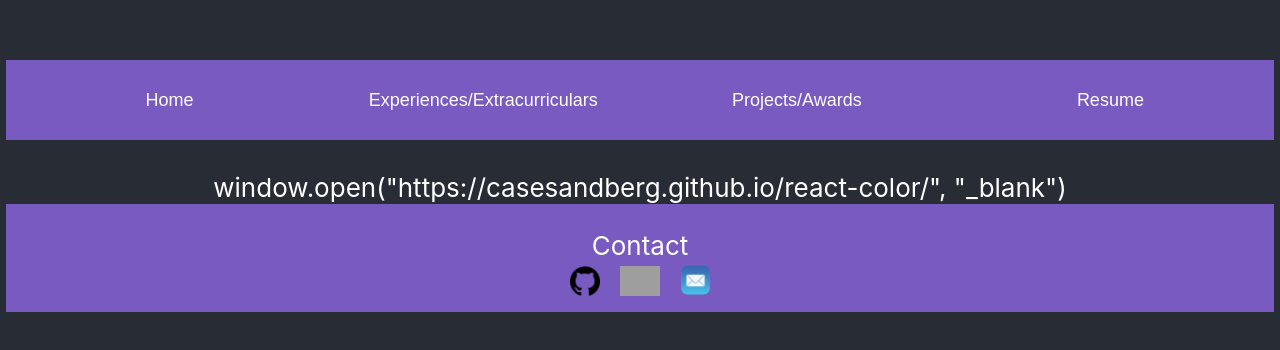
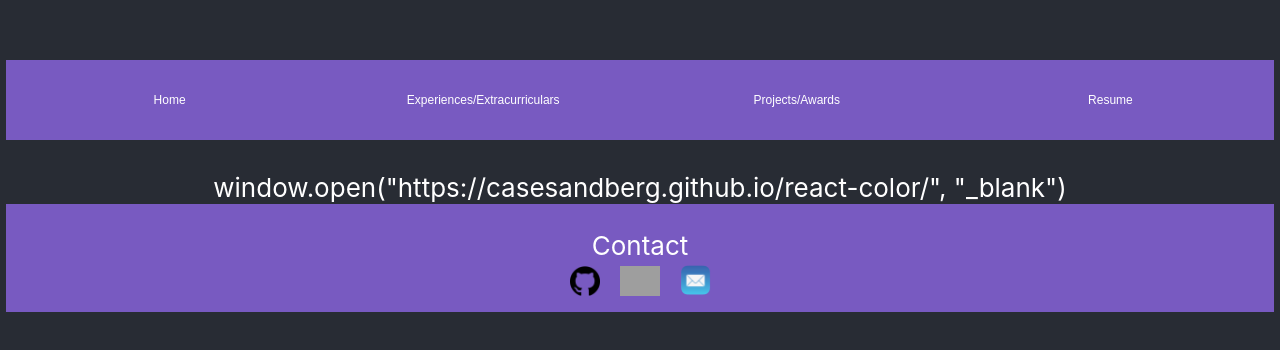
Before and after one commit to JY20/JY-website, a React (Create React App) app: page /resume in a window 1280 px wide. Shown: the part 214-564 px from the top of the page. Built offline with nearby package versions, Linux system fonts and the light colour scheme; grey boxes are pictures that could not be loaded.

Commit message:
menu text size updated

```diff
--- a/src/pages/menu.js
+++ b/src/pages/menu.js
@@ -24,21 +24,21 @@ class Menu extends React.Component {
         <BrowserRouter>
           <section style={{backgroundColor: "#785ac1", margin:"1px",width:this.props.width*0.99, height:this.props.height*0.1}}>
             <Link to="/home">
-                <Button onMouseOver={MouseOver} onMouseOut={MouseOut} style={{fontSize:"18px",background:"transparent",color:"white",border:"none",width:this.props.width*0.245,  height:this.props.height*0.1}}>
+                <Button onMouseOver={MouseOver} onMouseOut={MouseOut} style={{fontSize:"12px",background:"transparent",color:"white",border:"none",width:this.props.width*0.245,  height:this.props.height*0.1}}>
                     Home
                 </Button>
             </Link>
             <Link to="/e">
-                <Button onMouseOver={MouseOver} onMouseOut={MouseOut} style={{fontSize:"18px",background:"transparent",color:"white",border:"none", width:this.props.width*0.245,  height:this.props.height*0.1}}>
+                <Button onMouseOver={MouseOver} onMouseOut={MouseOut} style={{fontSize:"12px",background:"transparent",color:"white",border:"none", width:this.props.width*0.245,  height:this.props.height*0.1}}>
                     Experiences/Extracurriculars
                 </Button>
             </Link>
             <Link to="/projects">
-                <Button onMouseOver={MouseOver} onMouseOut={MouseOut} style={{fontSize:"18px",background:"transparent",color:"white",border:"none", width:this.props.width*0.245,  height:this.props.height*0.1}}>
+                <Button onMouseOver={MouseOver} onMouseOut={MouseOut} style={{fontSize:"12px",background:"transparent",color:"white",border:"none", width:this.props.width*0.245,  height:this.props.height*0.1}}>
                     Projects/Awards
                 </Button>
             </Link>
-            <Button onClick={()=> window.open("https://drive.google.com/file/d/1SykcPjBXv-MaUSC_J9CQjl1Q2CqkRVHx/view?usp=sharing", "_blank")} onMouseOver={MouseOver} onMouseOut={MouseOut} style={{fontSize:"18px",background:"transparent",color:"white",border:"none", width:this.props.width*0.245,  height:this.props.height*0.1}}>
+            <Button onClick={()=> window.open("https://drive.google.com/file/d/1SykcPjBXv-MaUSC_J9CQjl1Q2CqkRVHx/view?usp=sharing", "_blank")} onMouseOver={MouseOver} onMouseOut={MouseOut} style={{fontSize:"12px",background:"transparent",color:"white",border:"none", width:this.props.width*0.245,  height:this.props.height*0.1}}>
                 Resume
             </Button>
           </section>
```
